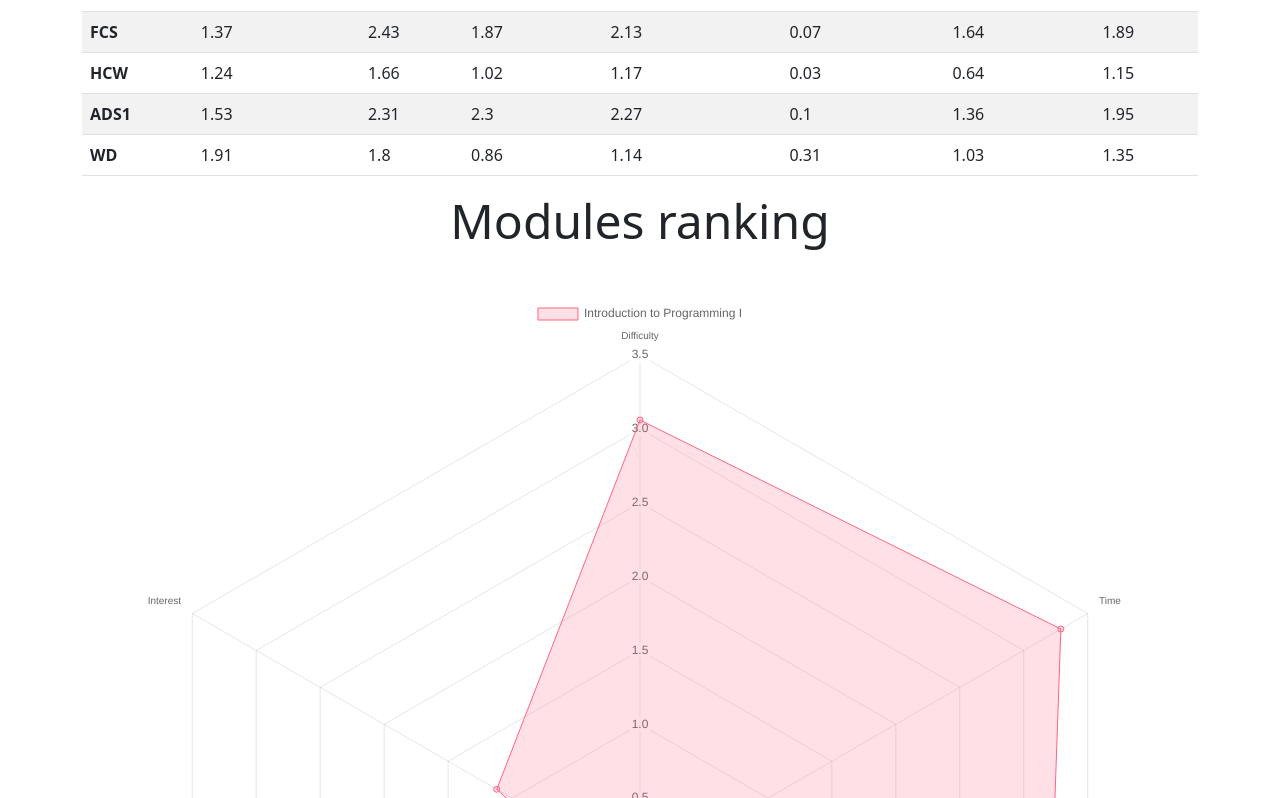
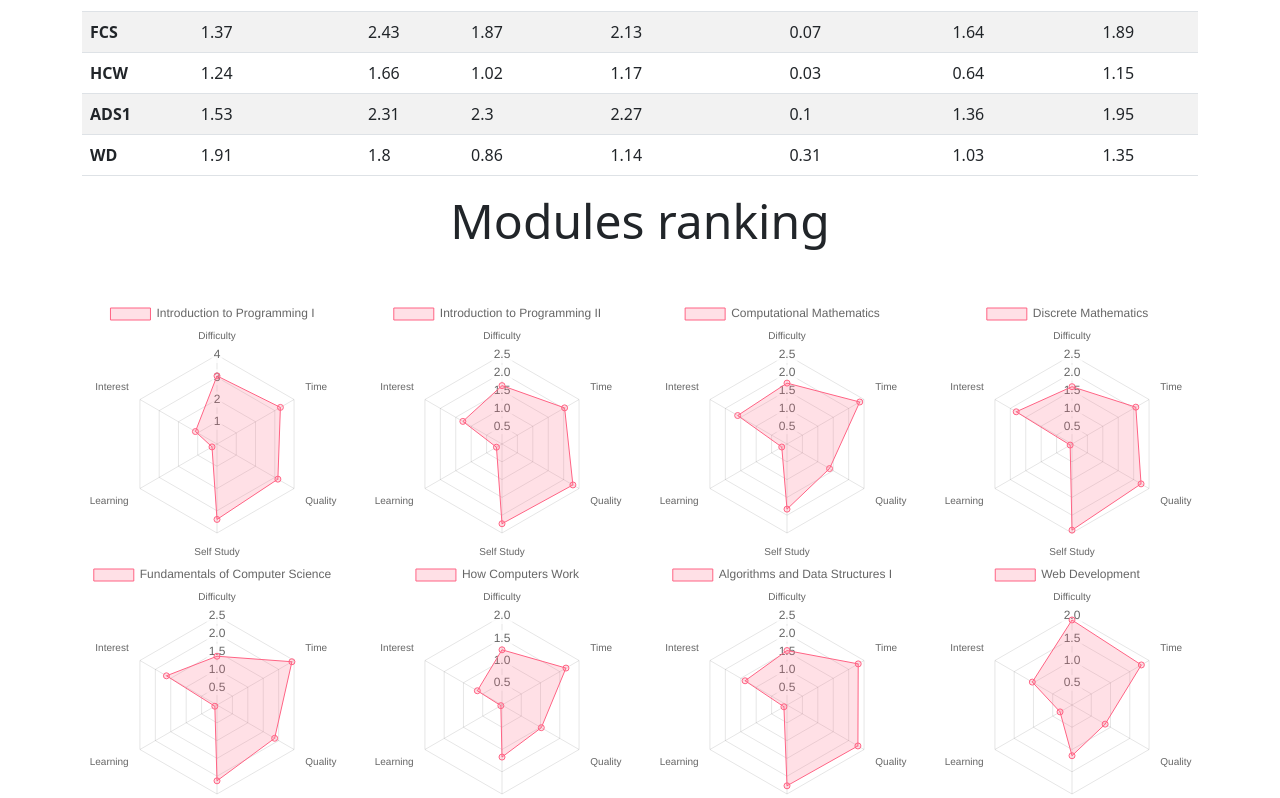
Before and after one commit to jberkovica/SeshMap, a React (Create React App) app: page /ranking in a window 1280 px wide. Shown: the part 1266-2064 px from the top of the page. Built offline with nearby package versions, Linux system fonts and the light colour scheme.

Commit message:
Ranking In Progress

```diff
--- a/src/pages/Ranking.js
+++ b/src/pages/Ranking.js
@@ -92,21 +92,12 @@ const TableWithModuleData = ({ selectedLevelData }) => {
 };
 
 const TableWithModuleRanking = ({ selectedLevelData }) => {
-    /* This is temporary data for testing puproses */
-    /* <p>
-        Difficulty total (sum):{" "}
-        {getModuleDifficultyTotal(selectedModuleData.name)}
-    </p>
-    <p>
-        Difficulty average:{" "}
-        {getModuleDifficultyAverage(selectedModuleData.name)}
-    </p> */
-
     // TODO: implement functions to retrive module position
     // TODO: implelemt sorting in table by name or ranking, can me done with react-bootstrap-table-next
-
+    const moduledetails = []
     const tableRows = [];
 
+    // Creating the dictionary of all modules for future ranking purposes
     for (const moduleKey in selectedLevelData) {
         const module = selectedLevelData[moduleKey];
         const ModuleDifficultyAverage = parseFloat(getModuleDifficultyAverage(module.name))
@@ -117,6 +108,12 @@ const TableWithModuleRanking = ({ selectedLevelData }) => {
         // const ModuleAppreciationAverage = parseFloat(getModuleAppreciationAverage(module.name))
         const ModuleInterestAverage = parseFloat(getModuleInterestAverage(module.name))
         const ModuleCombinedAverage = (ModuleDifficultyAverage+ModuleTimeAverage+ModuleQualityAverage+ModuleSelfStudyAverage+ModuleInterestAverage)/5
+        // Create an object to be pushed into moduledetails
+        const newModule = {
+            name: module.name,
+            values: [ModuleDifficultyAverage, ModuleTimeAverage, ModuleQualityAverage, ModuleSelfStudyAverage, ModuleLearningAverage, ModuleInterestAverage, ModuleCombinedAverage]
+        }
+        moduledetails.push(newModule)
         tableRows.push(
             <tr key={moduleKey}>
                 <th scope="row">{module.id}</th>
@@ -131,11 +128,52 @@ const TableWithModuleRanking = ({ selectedLevelData }) => {
             </tr>
         );
     }
+
+    // Start the ranking calculations
+    moduledetails.forEach(module => {
+        module.difficulty = module.values[0];
+        module.time = module.values[1];
+        module.quality = module.values[2];
+        module.selfstudy = module.values[3];
+        module.learning = module.values[4];
+        module.interest = module.values[5];
+        module.combined = module.values[6];
+    });
+    // Sort the modules based on their first values in descending order
+    moduledetails.sort((a, b) => b.difficulty - a.difficulty);
+    // Assign rankings based on module
+    moduledetails.forEach((module, index) => {
+        module.difficultyranking = index + 1;
+    });
+    // Print module rankings
+    moduledetails.forEach(module => {
+        console.log(`${module.name} ranking: ${module.difficultyranking}`);
+    });
+
+
+    // const valueCount = moduledetails[0].values.length; // Assuming all modules have the same number of values
+    // for (let valueIndex = 0; valueIndex < valueCount; valueIndex++) {
+    //     // Sort modules based on the value at the current index
+    //     moduledetails.sort((a, b) => b.values[valueIndex] - a.values[valueIndex]);
+
+    //     // Assign rankings for the current value index
+    //     moduledetails.forEach((module, index) => {
+    //         module[`ranking${valueIndex + 1}`] = index + 1;
+    //     });
+    // }
+    // // Print module rankings for each value index
+    // moduledetails.forEach(module => {
+    //     console.log(`${module.name} rankings:`, module);
+    // });
+
+    // After ranking, push the data into table rows
+    // for (const moduleKey in selectedLevelData) {
+    // }
     return tableRows;
 };
 
 
-const Charting = ({ module }) => {
+const RadarCharts = ({ module }) => {
     const dataArray = [parseFloat(getModuleDifficultyAverage(module.name)),
                         parseFloat(getModuleTimeAverage(module.name)),
                         parseFloat(getModuleQualityAverage(module.name)),
@@ -202,11 +240,13 @@ const LevelData = ({ selectedLevel }) => {
                     </tbody>
                 </table>
                 <h5 className="text-center mb-5 display-5">Modules ranking</h5>
-                {moduleArray.map((module) => (
-                    <Charting module={module} />
-                ))}
-                {/* <Charting  selectedLevelData={selectedLevelData} /> */}
-                {/* <RankingCharts options={options} data={selectedLevelData}  /> */}
+                <div className="row mb-8">
+                    {moduleArray.map((module, index) => (
+                        <div key={index} className="col-md-3">
+                            <RadarCharts module={module} />
+                        </div>
+                    ))}
+                </div>
             </div>
         );
     } else {
```
Also changed, not shown: src/components/RankingCharts.js (+1 -20 lines).
